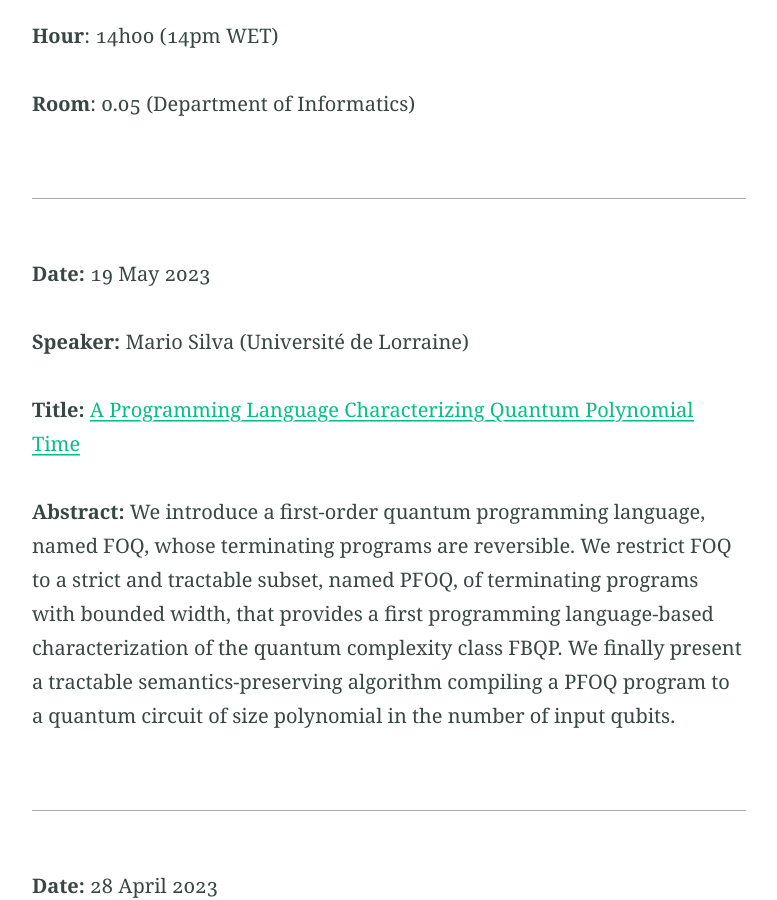
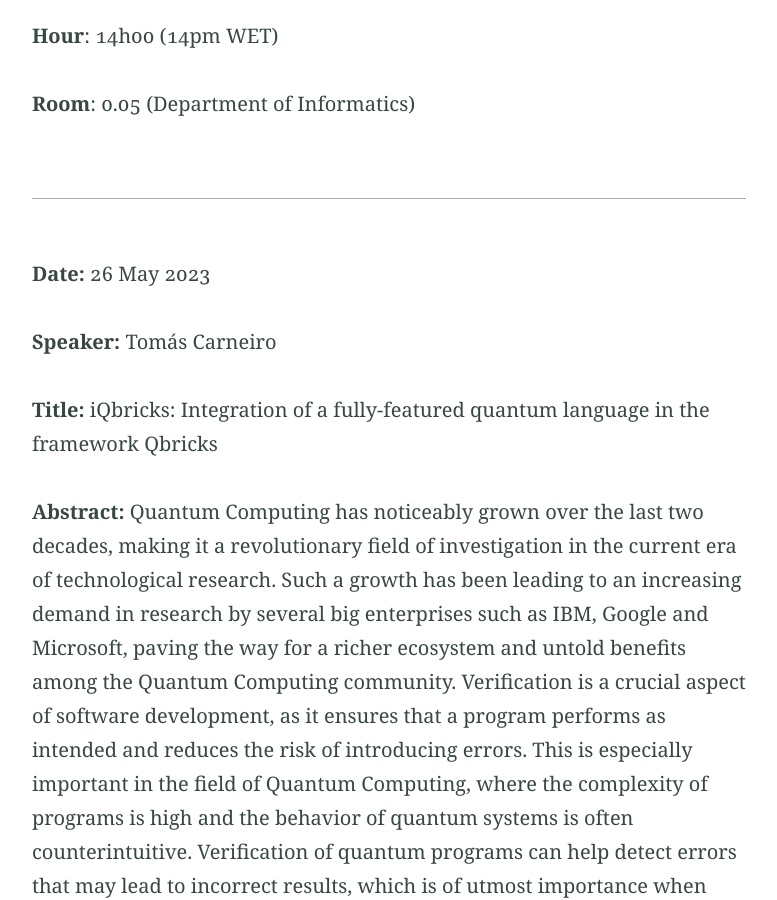
Before and after one commit to quantum-um/quantum-um.github.io, a Jekyll site: the page built from seminars.md, in a window 1280 px wide and 900 px high, scrolled down 611 px. Shown: the whole window, without its empty margins (251-1028 px from the left). Built offline with Jekyll 4.4.1, drawn with Linux system fonts in a browser that asks for light colours; some of the changed text lies outside the part shown.

Commit message:
added info about new seminar

```diff
--- a/seminars.md
+++ b/seminars.md
@@ -15,6 +15,40 @@ Valid until the end of the 2022/23 academic year
 
 **Room**:
 0.05 (Department of Informatics)
+
+---
+**Date:**
+26 May 2023
+
+**Speaker:**
+Tomás Carneiro
+
+**Title:**
+iQbricks: Integration of a fully-featured quantum language in the framework Qbricks
+
+**Abstract:**
+Quantum Computing has noticeably grown over the last two decades, making it a revolutionary field of
+investigation in the current era of technological research.  Such a growth has been leading to an
+increasing demand in research by several big enterprises such as IBM, Google and Microsoft, paving
+the way for a richer ecosystem and untold benefits among the Quantum Computing community.
+Verification is a crucial aspect of software development, as it ensures that a program performs as
+intended and reduces the risk of introducing errors. This is especially important in the field of
+Quantum Computing, where the complexity of programs is high and the behavior of quantum systems is
+often counterintuitive. Verification of quantum programs can help detect errors that may lead to
+incorrect results, which is of utmost importance when dealing with quantum algorithms and quantum
+simulations. As a result, having a formal verification framework for quantum programs can greatly
+benefit the development of reliable and accurate quantum software. Qbricks is a verification
+framework for building quantum programs, and corresponds to the framework on which this project has
+been integrated.  During the course of this thesis, iQbricks – an intuitive and user-friendly
+language to build and formally verify quantum programs – was developed, along with a framework to
+translate and generate verifiable Qbricks programs from iQbricks.  This project’s main achievements
+were: (1) the design and implementation of a high-level programming language for describing quantum
+circuits in an intuitive and user-friendly way and (2) the implementation of a translator, embedded
+in Qbricks’ framework, that converts iQbricks programs to Qbricks ones.  The developed framework was
+evaluated against two different quantum algorithms: the Quantum Fourier Transform and Grover’s
+algorithm.  This project was accompanied by an internship at the Commissariat à l’énergie atomique
+et aux énergies alternatives (CEA) - LSL, where this implementation was developed in direct
+involvement with Qbricks’ team of investigators.
 
 ---
 **Date:**
```
